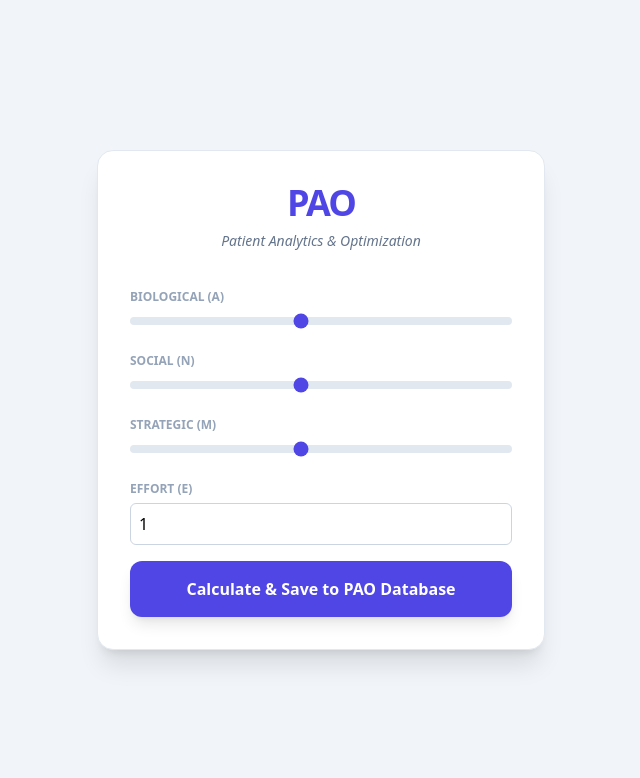
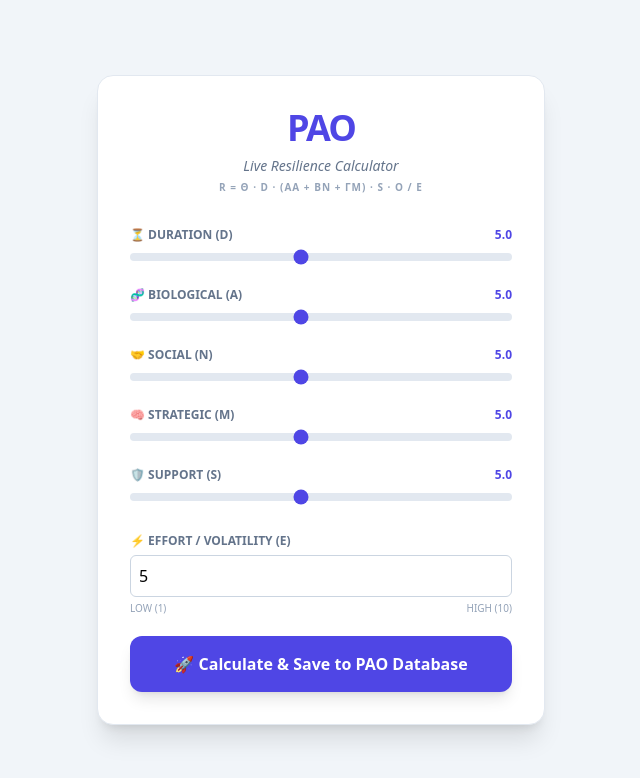
Before and after one commit to atantrad21/Korlo-Health-Muthi-Mein, a website: page index.html in a window 1280 px wide. Shown: the whole page, without its empty margins (319-959 px from the left). Drawn offline with nearby package versions, Linux system fonts and the light colour scheme.

Commit message:
Index.html R4

```diff
--- a/index.html
+++ b/index.html
@@ -3,42 +3,72 @@
 <head>
     <meta charset="UTF-8">
     <meta name="viewport" content="width=device-width, initial-scale=1.0">
-    <title>PAO Dashboard</title>
+    <title>PAO - Live Resilience Calculator</title>
     <script src="https://cdn.tailwindcss.com"></script>
 </head>
 <body class="bg-slate-100 min-h-screen flex items-center justify-center p-4">
     <div class="max-w-md w-full bg-white rounded-2xl shadow-xl p-8 border border-slate-200">
         <header class="mb-8 text-center">
             <h1 class="text-4xl font-black text-indigo-600 tracking-tighter">PAO</h1>
-            <p class="text-slate-500 text-sm italic mt-2">Patient Analytics & Optimization</p>
+            <p class="text-slate-500 text-sm italic mt-2">Live Resilience Calculator</p>
+            <p class="text-[10px] text-slate-400 mt-1 uppercase font-bold tracking-widest">R = θ · D · (αA + βN + γM) · S · O / E</p>
         </header>
 
-        <div class="space-y-4">
+        <div class="space-y-5">
             <div>
-                <label class="text-xs font-bold text-slate-400 uppercase">Biological (A)</label>
-                <input type="range" id="A" min="1" max="10" value="5" class="w-full h-2 bg-slate-200 rounded-lg appearance-none cursor-pointer accent-indigo-600">
+                <label class="flex justify-between text-xs font-bold text-slate-500 uppercase">
+                    <span>⏳ Duration (D)</span>
+                    <span id="D_val" class="text-indigo-600">5.0</span>
+                </label>
+                <input type="range" id="D" min="1" max="10" step="0.5" value="5" oninput="document.getElementById('D_val').innerText=this.value" class="w-full h-2 bg-slate-200 rounded-lg appearance-none cursor-pointer accent-indigo-600">
             </div>
+
             <div>
-                <label class="text-xs font-bold text-slate-400 uppercase">Social (N)</label>
-                <input type="range" id="N" min="1" max="10" value="5" class="w-full h-2 bg-slate-200 rounded-lg appearance-none cursor-pointer accent-indigo-600">
+                <label class="flex justify-between text-xs font-bold text-slate-500 uppercase">
+                    <span>🧬 Biological (A)</span>
+                    <span id="A_val" class="text-indigo-600">5.0</span>
+                </label>
+                <input type="range" id="A" min="1" max="10" step="0.5" value="5" oninput="document.getElementById('A_val').innerText=this.value" class="w-full h-2 bg-slate-200 rounded-lg appearance-none cursor-pointer accent-indigo-600">
             </div>
+
             <div>
-                <label class="text-xs font-bold text-slate-400 uppercase">Strategic (M)</label>
-                <input type="range" id="M" min="1" max="10" value="5" class="w-full h-2 bg-slate-200 rounded-lg appearance-none cursor-pointer accent-indigo-600">
+                <label class="flex justify-between text-xs font-bold text-slate-500 uppercase">
+                    <span>🤝 Social (N)</span>
+                    <span id="N_val" class="text-indigo-600">5.0</span>
+                </label>
+                <input type="range" id="N" min="1" max="10" step="0.5" value="5" oninput="document.getElementById('N_val').innerText=this.value" class="w-full h-2 bg-slate-200 rounded-lg appearance-none cursor-pointer accent-indigo-600">
             </div>
+
             <div>
-                <label class="text-xs font-bold text-slate-400 uppercase">Effort (E)</label>
-                <input type="number" id="E" value="1" class="w-full mt-1 border border-slate-300 p-2 rounded-md focus:ring-2 focus:ring-indigo-500 outline-none">
+                <label class="flex justify-between text-xs font-bold text-slate-500 uppercase">
+                    <span>🧠 Strategic (M)</span>
+                    <span id="M_val" class="text-indigo-600">5.0</span>
+                </label>
+                <input type="range" id="M" min="1" max="10" step="0.5" value="5" oninput="document.getElementById('M_val').innerText=this.value" class="w-full h-2 bg-slate-200 rounded-lg appearance-none cursor-pointer accent-indigo-600">
+            </div>
+
+            <div>
+                <label class="flex justify-between text-xs font-bold text-slate-500 uppercase">
+                    <span>🛡️ Support (S)</span>
+                    <span id="S_val" class="text-indigo-600">5.0</span>
+                </label>
+                <input type="range" id="S" min="1" max="10" step="0.5" value="5" oninput="document.getElementById('S_val').innerText=this.value" class="w-full h-2 bg-slate-200 rounded-lg appearance-none cursor-pointer accent-indigo-600">
+            </div>
+
+            <div>
+                <label class="text-xs font-bold text-slate-500 uppercase">⚡ Effort / Volatility (E)</label>
+                <input type="number" id="E" value="5" min="1" class="w-full mt-1 border border-slate-300 p-2 rounded-md focus:ring-2 focus:ring-indigo-500 outline-none">
+                <div class="flex justify-between text-[10px] text-slate-400 mt-1 uppercase"><span>Low (1)</span><span>High (10)</span></div>
             </div>
 
             <button onclick="calculate()" class="w-full bg-indigo-600 text-white font-bold py-4 rounded-xl hover:bg-indigo-700 transition-all shadow-lg active:scale-95">
-                Calculate & Save to PAO Database
+                🚀 Calculate & Save to PAO Database
             </button>
         </div>
 
-        <div id="resultBox" class="mt-8 p-6 rounded-2xl text-center hidden transition-all border">
+        <div id="resultBox" class="mt-8 p-6 rounded-2xl text-center hidden transition-all border shadow-inner">
             <span class="text-xs font-bold uppercase tracking-widest opacity-60">PAO Resilience Score</span>
-            <div id="scoreDisplay" class="text-5xl font-black my-1">0.00</div>
+            <div id="scoreDisplay" class="text-5xl font-black my-1 tracking-tighter">0.00</div>
             <div id="phaseDisplay" class="text-sm font-bold uppercase tracking-tighter italic"></div>
         </div>
     </div>
@@ -46,13 +76,17 @@
     <script>
         async function calculate() {
             const btn = event.target;
+            const originalText = btn.innerText;
             btn.innerText = "Processing...";
 
             const payload = {
+                D: parseFloat(document.getElementById('D').value),
                 A: parseFloat(document.getElementById('A').value),
                 N: parseFloat(document.getElementById('N').value),
                 M: parseFloat(document.getElementById('M').value),
-                E: parseFloat(document.getElementById('E').value)
+                S: parseFloat(document.getElementById('S').value),
+                E: parseFloat(document.getElementById('E').value),
+                theta: 1, O: 1 // Baseline constants
             };
 
             try {
@@ -67,19 +101,19 @@
                 box.classList.remove('hidden');
 
                 if(res.phase === "Foundation") {
-                    box.className = "mt-8 p-6 rounded-2xl text-center bg-orange-50 border-orange-200 text-orange-700";
+                    box.className = "mt-8 p-6 rounded-2xl text-center bg-orange-50 border-orange-200 text-orange-700 shadow-inner";
                 } else if(res.phase === "Growth") {
-                    box.className = "mt-8 p-6 rounded-2xl text-center bg-blue-50 border-blue-200 text-blue-700";
+                    box.className = "mt-8 p-6 rounded-2xl text-center bg-blue-50 border-blue-200 text-blue-700 shadow-inner";
                 } else {
-                    box.className = "mt-8 p-6 rounded-2xl text-center bg-emerald-50 border-emerald-200 text-emerald-700";
+                    box.className = "mt-8 p-6 rounded-2xl text-center bg-emerald-50 border-emerald-200 text-emerald-700 shadow-inner";
                 }
 
                 document.getElementById('scoreDisplay').innerText = res.resilience_score;
                 document.getElementById('phaseDisplay').innerText = res.phase + " Phase";
-                btn.innerText = "Calculate & Save to PAO Database";
             } catch (e) {
-                alert("Connection Error.");
-                btn.innerText = "Calculate & Save";
+                alert("Connection Error to Railway.");
+            } finally {
+                btn.innerText = originalText;
             }
         }
     </script>
```
